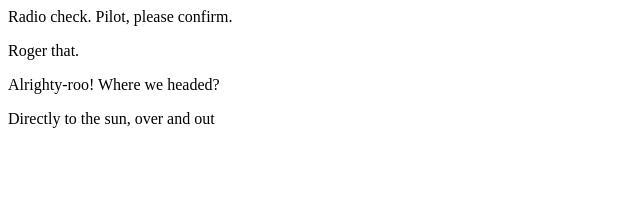
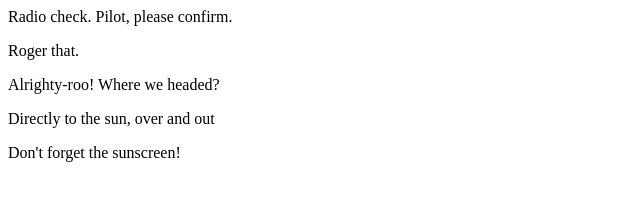
Before and after one commit to lyndseywomack/communication-log, a plain HTML site: page index.html in a window 1280 px wide. Shown: the whole page, without its empty margins (0-640 px from the left). Drawn offline with Linux system fonts and the light colour scheme.

Commit message:
Added a fifth line.

```diff
--- a/index.html
+++ b/index.html
@@ -4,5 +4,6 @@
       <p>Roger that.</p>
       <p>Alrighty-roo! Where we headed?</p>
       <p>Directly to the sun, over and out</p>
+      <p>Don't forget the sunscreen!</p>
    </body>
 </html>
```
